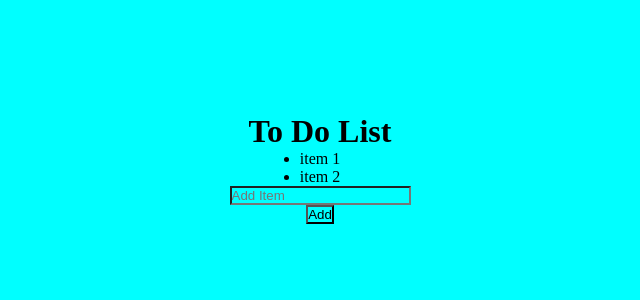
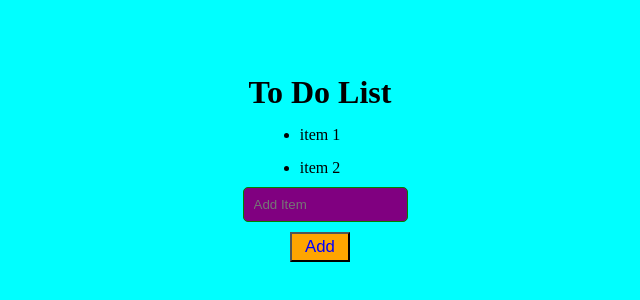
Before and after one commit to AveryNewhart/track-your-time, a React (Vite) app: page / in a window 1280 px wide. Shown: the part 232-532 px from the top of the page, without its empty margins (320-960 px from the left). Built offline with nearby package versions, Linux system fonts and the light colour scheme.

Commit message:
styling done for most part

```diff
--- a/src/index.css
+++ b/src/index.css
@@ -12,3 +12,28 @@
   justify-content: center;
   align-items: center;
 }
+
+input {
+  height: 35px;
+  width: 165px;
+  background-color: purple;
+  border-radius: 5px;
+  padding: 10px;
+  border: 1px solid green;
+  margin-left: 10px;
+  margin-top: 10px;
+}
+
+li {
+  margin-top: 15px;
+}
+
+button {
+  height: 30px;
+  width: 60px;
+  background-color: orange;
+  color: blue;
+  font-size: 1.05rem;
+  margin-top: 10px;
+  cursor: pointer;
+}
```
